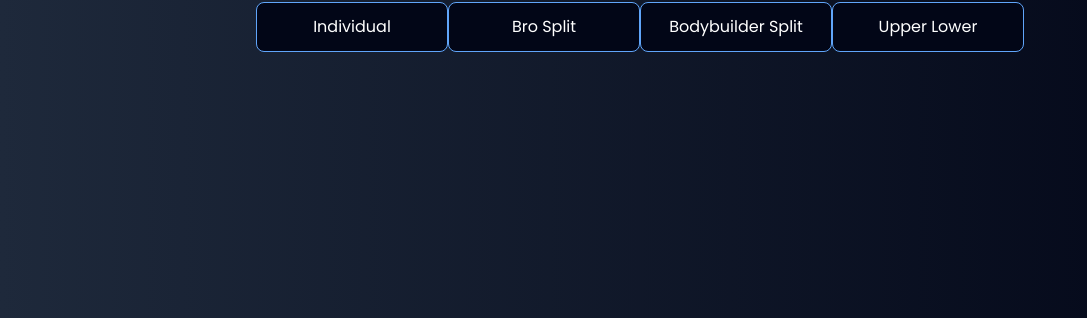
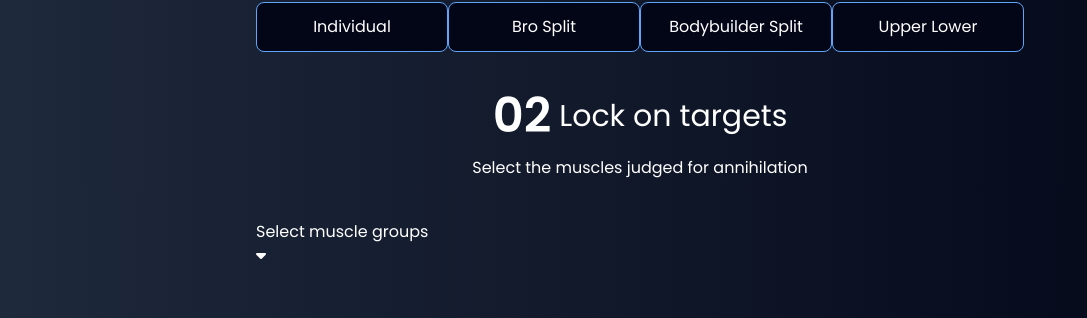
Before and after one commit to 709macdonald/swoley-fit, a React (Vite) app: page / in a window 1280 px wide. Shown: the part 1082-1400 px from the top of the page, without its empty margins (0-1087 px from the left). Built offline with nearby package versions, Linux system fonts and the light colour scheme.

Commit message:
Added font awesome icons

```diff
--- a/src/components/Generator.jsx
+++ b/src/components/Generator.jsx
@@ -41,6 +41,15 @@ export default function Generator() {
           );
         })}
       </div>
+      <Header
+        index={"02"}
+        title={"Lock on targets"}
+        description={"Select the muscles judged for annihilation"}
+      />
+      <div>
+        <p>Select muscle groups</p>
+        <i className="fa-solid fa-caret-down"></i>
+      </div>
     </SectionWrapper>
   );
 }
```
